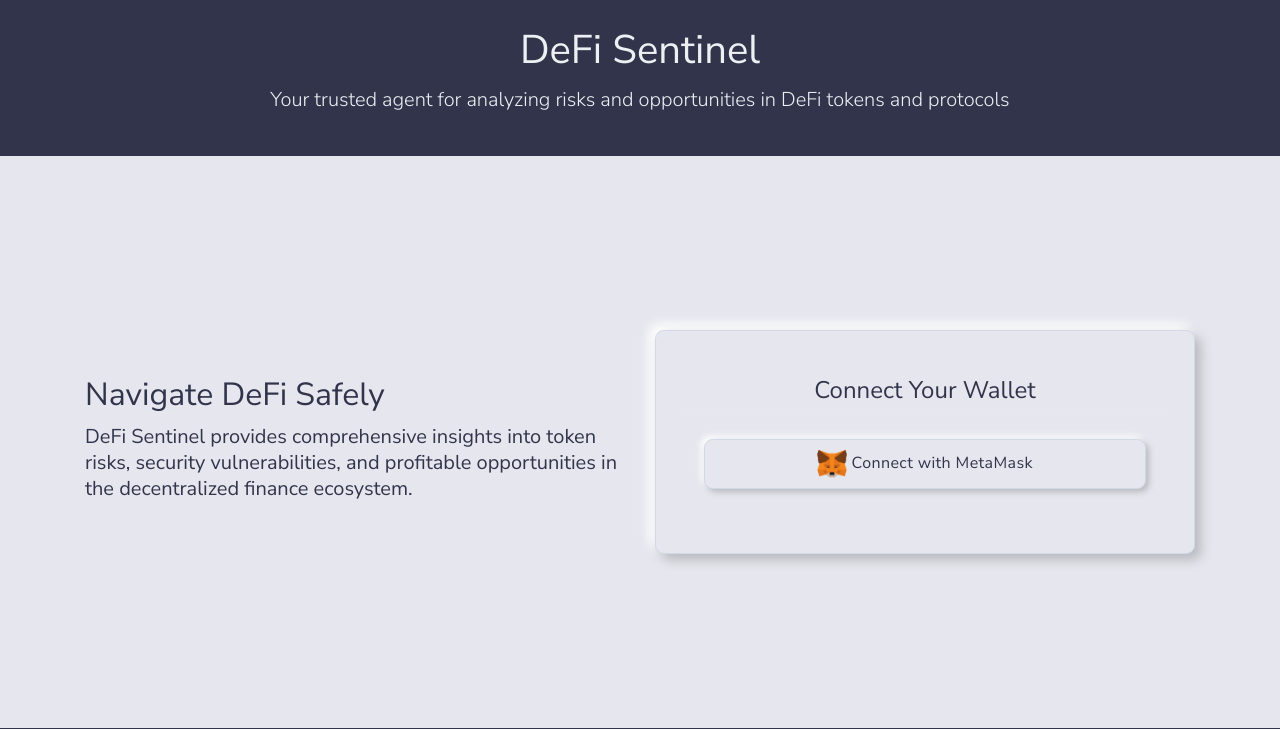
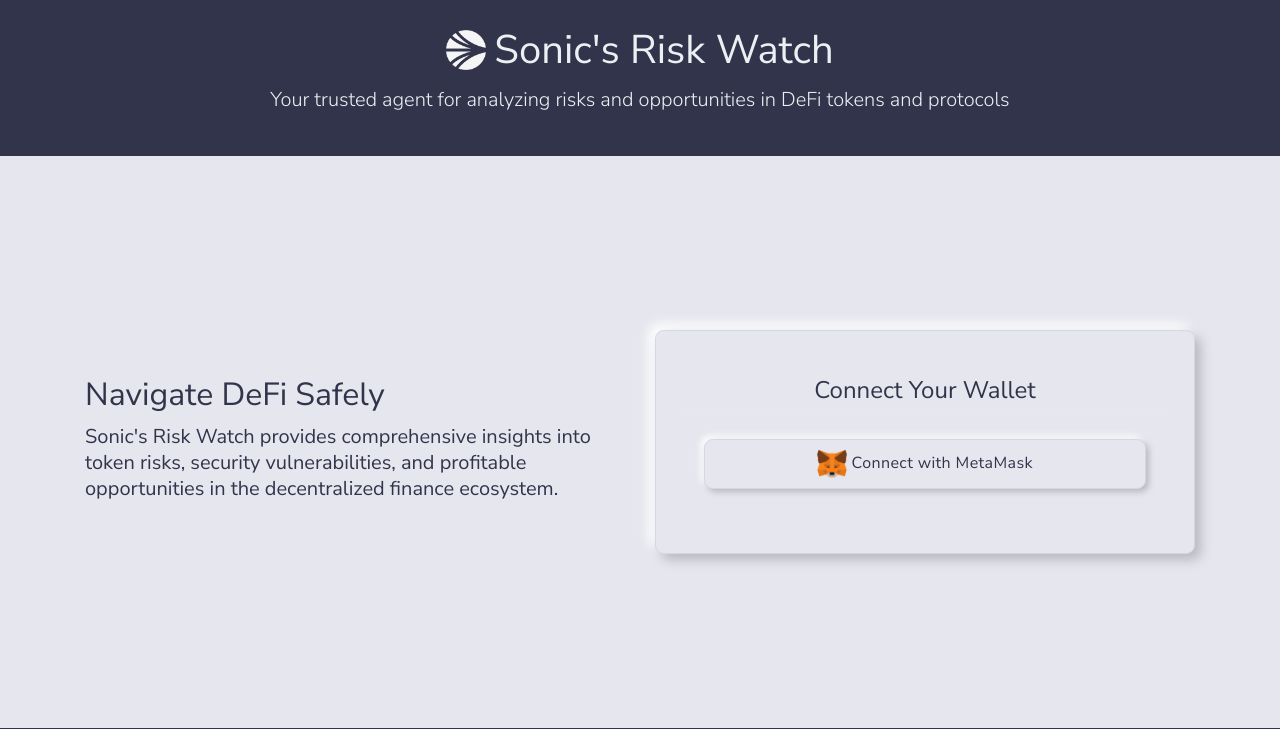
Before and after one commit to AuditoneCodebase/Defi-Sentinel, a Flask app: page / in a window 1280 px wide. Shown: the top 729 px of the page. Run offline with Flask 3, Linux system fonts and the light colour scheme.

Commit message:
new updates

```diff
--- a/scripts/push_report_to_db.py
+++ b/scripts/push_report_to_db.py
@@ -41,6 +41,7 @@ def push_report_to_db(project_name):
     - Predicted Probability of Decline: {tvl_metrics.get("predictedProbability", "Unknown")}%
 
     Provide an expert-level risk analysis for users interacting with protocol including security insights, investment risks, and any other.
+    If audits count is 0, you do not have data but it does not indicate that there are no audits done for the project.
     """
     response = openai_client.chat.completions.create(
         model="gpt-4o",
--- a/templates/analyze-token.html
+++ b/templates/analyze-token.html
@@ -1,10 +1,9 @@
 {% extends "base.html" %}
 
-{% block title %}Analyze Token - DeFi Sentinel{% endblock %}
+{% block title %}Analyze Token - Sonic's Risk Switch {% endblock %}
 {% block analyze_active %}active{% endblock %}
 
 {% block content %}
-    <h3>🔍 Analyze Token</h3>
     <input type="text" id="token-symbol" placeholder="Enter Token Symbol">
     <button id="analyze-btn">Analyze</button>
     <div id="analysis-result"></div>
--- a/templates/index.html
+++ b/templates/index.html
@@ -4,7 +4,7 @@
 <head>
     <meta charset="UTF-8">
     <meta name="viewport" content="width=device-width, initial-scale=1, shrink-to-fit=no">
-    <title>DeFi Sentinel - Connect Wallet</title>
+    <title>Sonic's Risk Switch - Connect Wallet</title>
 
     <!-- Favicon -->
     <link rel="icon" type="image/png" href="{{ url_for('static', filename='img/favicon.png') }}">
@@ -33,12 +33,29 @@
             color: white;
             align-items: center;
         }
+        .icon-heading {
+          display: flex;           /* enables flex layout */
+          align-items: center;     /* vertical centering within the container */
+          gap: 8px;                /* small space between icon and text (optional) */
+        }
+
+        .icon-img {
+          width: 40px;
+          height: 40px;
+        }
+
     </style>
 </head>
 
 <body>
     <div class="text-center py-4 bg-dark text-white">
-        <h1>DeFi Sentinel</h1>
+        <h1 class="icon-heading justify-content-center">
+          <img
+            src="/static/img/favicon.png"
+            alt="Icon"
+            class="icon-img"
+          > Sonic's Risk Watch
+        </h1>
         <p class="lead">Your trusted agent for analyzing risks and opportunities in DeFi tokens and protocols</p>
     </div>
     <main class="full-height-container">
@@ -47,7 +64,7 @@
                 <div class="col-md-6 d-flex align-items-center">
                     <div>
                         <h2>Navigate DeFi Safely</h2>
-                        <h5>DeFi Sentinel provides comprehensive insights into token risks, security vulnerabilities, and profitable opportunities in the decentralized finance ecosystem.</h5>
+                        <h5>Sonic's Risk Watch provides comprehensive insights into token risks, security vulnerabilities, and profitable opportunities in the decentralized finance ecosystem.</h5>
                     </div>
                 </div>
                 <div class="col-md-6">
@@ -68,7 +85,7 @@
     </main>
     <footer class="footer py-4 bg-dark">
         <span>Copyright © 2025</span>
-        <a href="https://twitter.com/yourhandle" target="_blank" class="text-white">
+        <a href="https://x.com/AuditOne_DAO" target="_blank" class="text-white">
             <img src="{{ url_for('static', filename='img/x-icon.png') }}" width="20" alt="Twitter">
         </a>
     </footer>
--- a/templates/my-tokens.html
+++ b/templates/my-tokens.html
@@ -1,11 +1,9 @@
 {% extends "base.html" %}
 
-{% block title %}My Tokens - DeFi Sentinel{% endblock %}
+{% block title %}My Tokens - Sonic's Risk Switch {% endblock %}
 {% block tokens_active %}active{% endblock %}
 
 {% block content %}
-    <h3 class="text-center">📜 My Tokens</h3>
-
     <!-- Tokens Table -->
     <table class="table table-striped table-bordered mt-4">
         <thead class="bg-dark text-white">
--- a/templates/report.html
+++ b/templates/report.html
@@ -1,6 +1,6 @@
 {% extends "base.html" %}
 
-{% block title %}{{ project_name }} Report - DeFi Sentinel{% endblock %}
+{% block title %}{{ project_name }} Report - Sonic's Risk Switch {% endblock %}
 
 {% block content %}
 
```
Also changed, not shown: templates/about-us.html (+8 -3 lines), templates/base.html (+37 -7 lines), templates/dashboard.html (+6 -5 lines), static/img/auditone.png (added), static/img/favicon.png.
